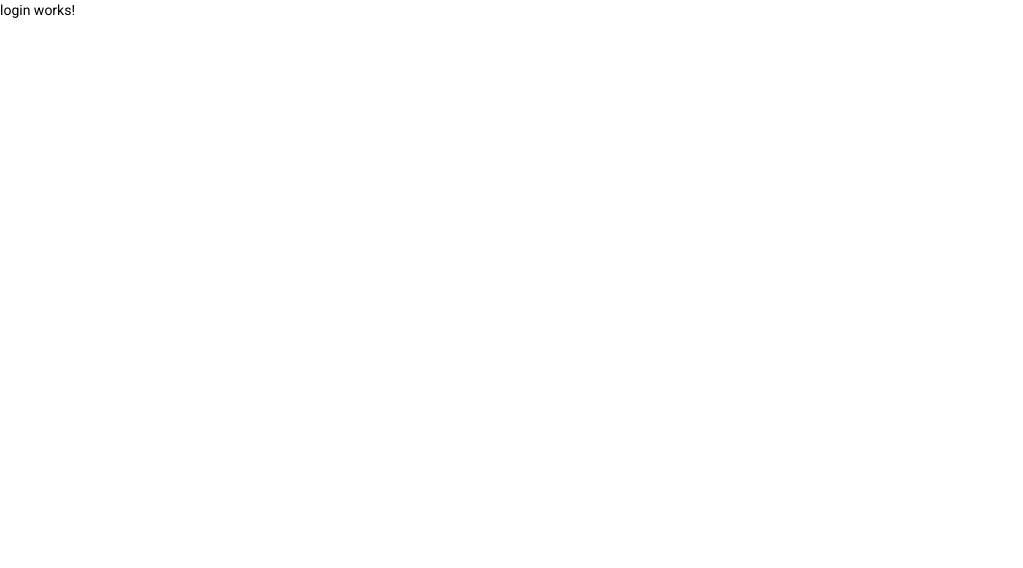
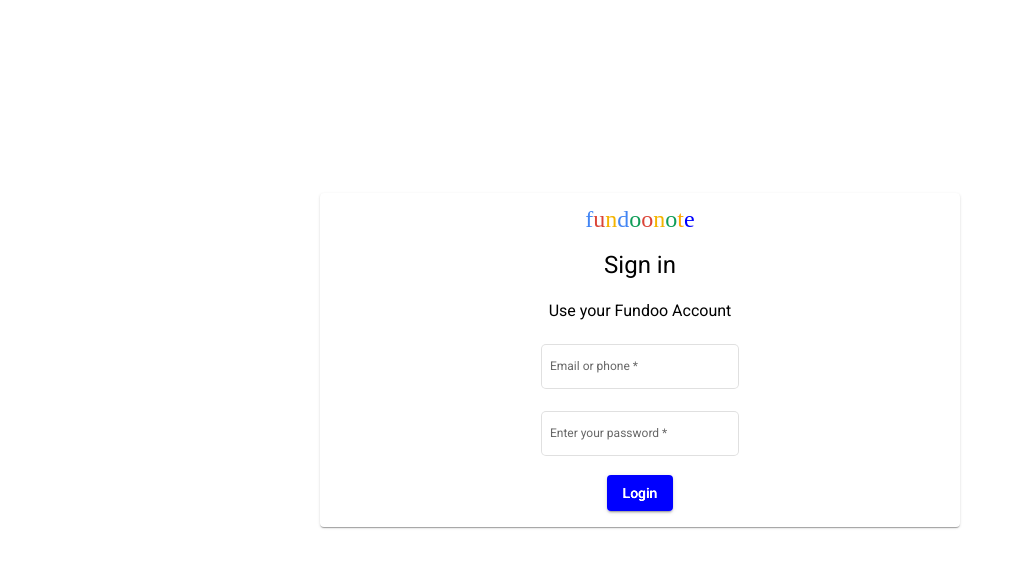
Before and after one commit to karthik-karotra/Fundo-Notes-Angular-CLI, an Angular app: page /login in a window 1280 px wide. Shown: the top 568 px of the page, without its empty margins (0-1023 px from the left). Built offline with nearby package versions, Linux system fonts and the light colour scheme.

Commit message:
UI Design For Login Component

```diff
--- a/src/app/components/login/login.component.html
+++ b/src/app/components/login/login.component.html
@@ -1 +1,48 @@
-<p>login works!</p>
+<div class="login-main" fxLayout="row" fxLayoutAlign="center center">
+    <mat-card fxFlex="50">
+        <div
+        class="login-heading"
+        fxLayout="column"
+        fxLayoutAlign="center center"
+        >
+            <mat-card-title>
+                <p>
+                    <span class="f">f</span>
+                    <span class="u">u</span>
+                    <span class="n">n</span>
+                    <span class="d">d</span>
+                    <span class="o">o</span>
+                    <span class="oo">o</span>
+                    <span class="n">n</span>
+                    <span class="o">o</span>
+                    <span class="t">t</span>
+                    <span class="e">e</span>
+                </p>
+            </mat-card-title>
+            <h1> Sign in </h1>
+            <h3> Use your Fundoo Account </h3>
+        </div>
+
+        <div
+        fxLayout="column"
+        fxLayoutAlign="center center"
+        >
+            <mat-form-field [style.fontSize.px]="12" appearance="outline">
+                <mat-label>Email or phone</mat-label>
+                <input matInput placeholder="Email" name="email" type="text" required>
+            </mat-form-field>
+
+            <mat-form-field [style.fontSize.px]="12" appearance="outline">
+                <mat-label>Enter your password</mat-label>
+                <input matInput placeholder="Password" name="password" type="password" required>
+            </mat-form-field>
+        </div>
+        <div class="login-button" fxLayout="row" fxLayoutAlign="center center" fxLayoutGap=10%>
+            <button mat-raised-button
+            style="background-color: #0000FF;filter:brightness(1.5);color: white;"
+            >
+                Login
+            </button>
+        </div>
+    </mat-card>
+</div>
--- a/src/app/components/login/login.component.scss
+++ b/src/app/components/login/login.component.scss
@@ -0,0 +1,42 @@
+.f {
+    color: #4285F4;
+}
+
+.u {
+    color: #DB4437
+}
+
+.n {
+    color: #F4B400
+}
+
+.d {
+    color: #4285F4;
+}
+
+.o {
+    color: #0F9D58
+}
+
+.oo {
+    color: #DB4437
+}
+
+.t {
+    color: #FFA500
+}
+
+.e {
+    color: #0000FF
+}
+
+.login-main {
+    height: 90vh;
+
+}
+
+.login-heading {
+    font-family: initial;
+    font-size: 15px;
+     color: black;
+}
--- a/src/app/components/login/login.component.ts
+++ b/src/app/components/login/login.component.ts
@@ -6,10 +6,7 @@ import { Component, OnInit } from '@angular/core';
   styleUrls: ['./login.component.scss']
 })
 export class LoginComponent implements OnInit {
-
   constructor() { }
 
-  ngOnInit(): void {
-  }
-
+  ngOnInit(): void { }
 }
```
Also changed, not shown: src/app/app.module.ts (+21 -1 lines).
